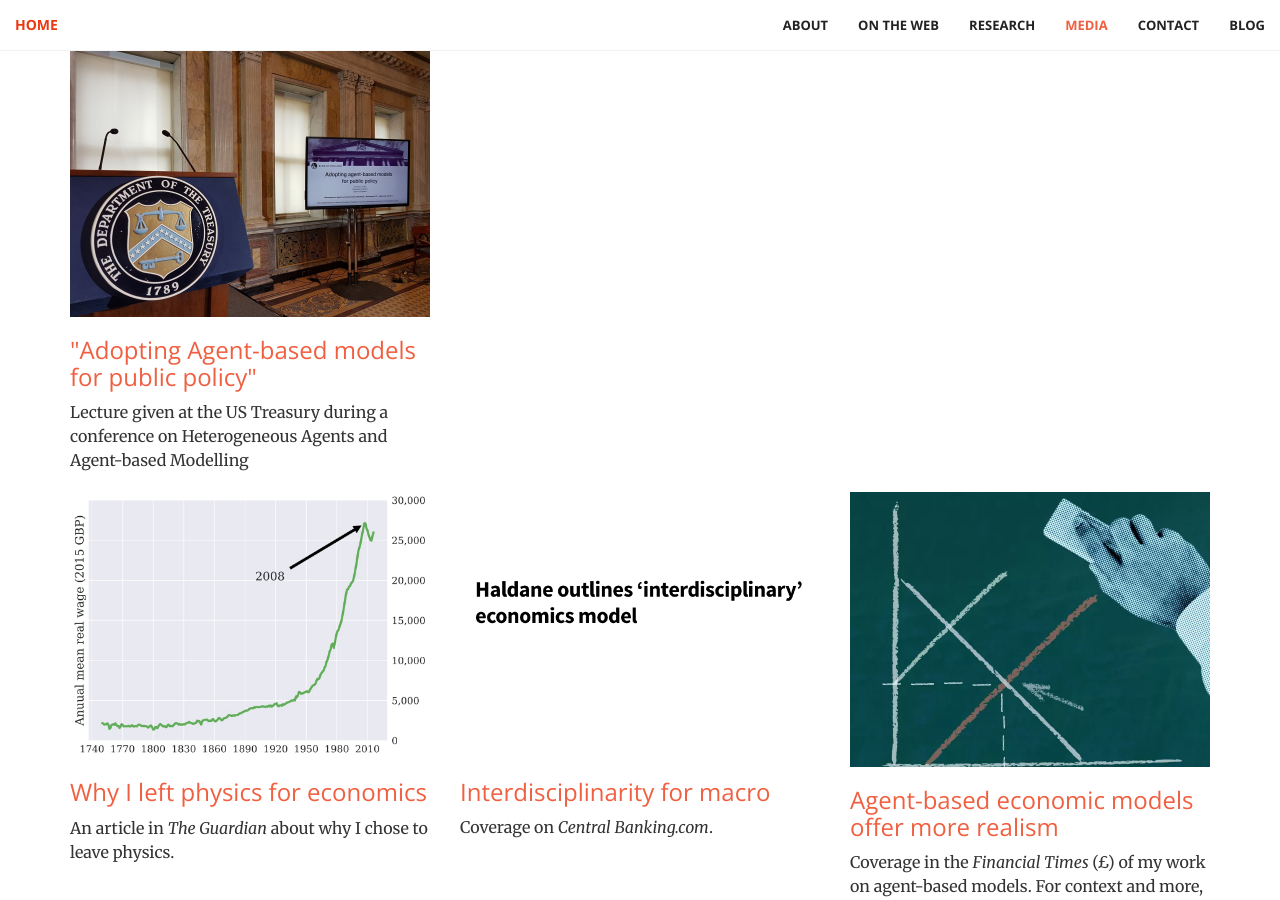
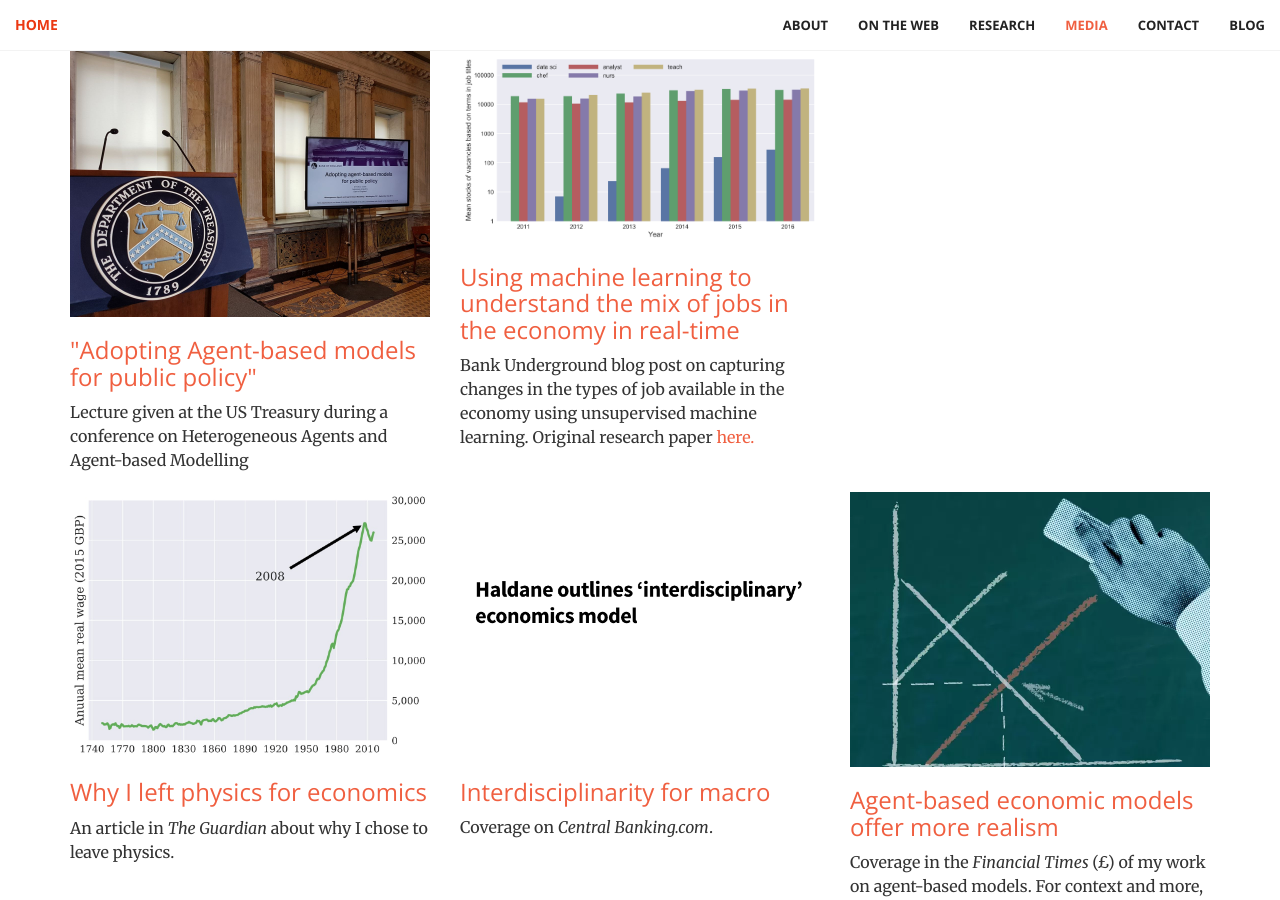
Before and after one commit to aeturrell/home, a Jekyll site: the page index.html, which Jekyll copies as it is, in a window 1280 px wide and 900 px high, scrolled down 3053 px. Built offline with Jekyll 4.4.1, drawn with Linux system fonts in a browser that asks for light colours; some of the changed text lies outside the part shown.

Commit message:
BU post ref added

```diff
--- a/index.html
+++ b/index.html
@@ -97,8 +97,8 @@
 
 				<!--<h2>to my website</h2><-->
 				<hr>
-                <p>Dr Arthur Turrell- <br />
-				researcher and outreach enthusiast</p>
+                <p>Dr Arthur Turrell <br />
+				Researcher in physics and economics</p>
                 <a href="#about" class="btn btn-primary btn-xl page-scroll">Find Out More</a>
             </div>
         </div>
@@ -354,7 +354,19 @@
 							 </div>
 						 </div>
 
-		   </div>
+           </div>
+           <div class="col-md-4">
+            <div class="recent-work-wrap">
+                <img class="img-responsive" src="img/media/datasciTime.png" alt="" ><!--width="300" height="250">-->
+                <div class="overlay">
+                    <div class="recent-work-inner">
+                        <h3><a href="https://bankunderground.co.uk/2018/08/07/using-machine-learning-to-understand-the-mix-of-jobs-in-the-economy-in-real-time/" target="_blank">Using machine learning to understand the mix of jobs in the economy in real-time</a> </h3>
+                        <p>Bank Underground blog post on capturing changes in the types of job available in the economy using unsupervised machine learning. Original research paper <a href ="https://www.bankofengland.co.uk/working-paper/2018/using-online-job-vacancies-to-understand-the-uk-labour-market-from-the-bottom-up">here.</a></p>
+                    </div>
+                </div>
+            </div>
+
+            </div>
 		   </div>
 			 <div class="row">
          <div class="col-md-4">
```
Also changed, not shown: img/media/datasciTime.png (added).
